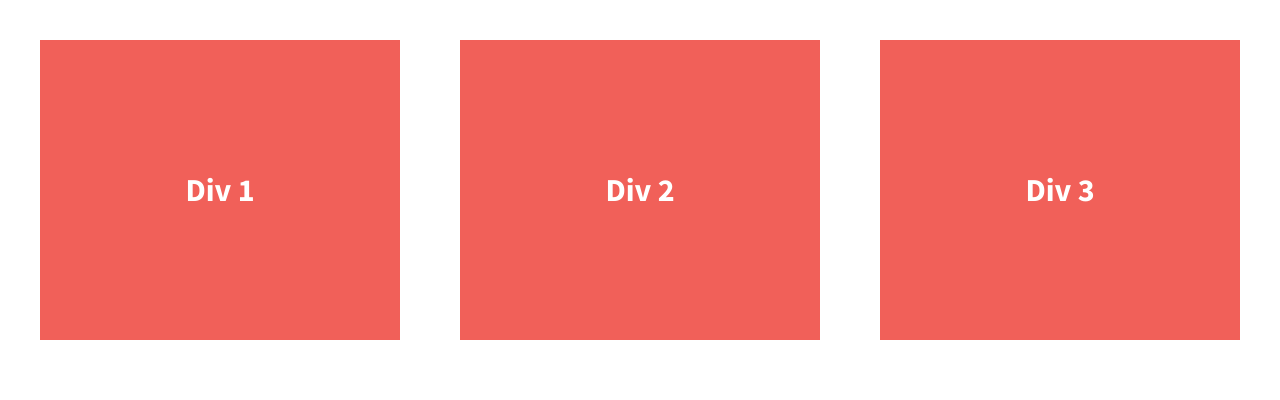
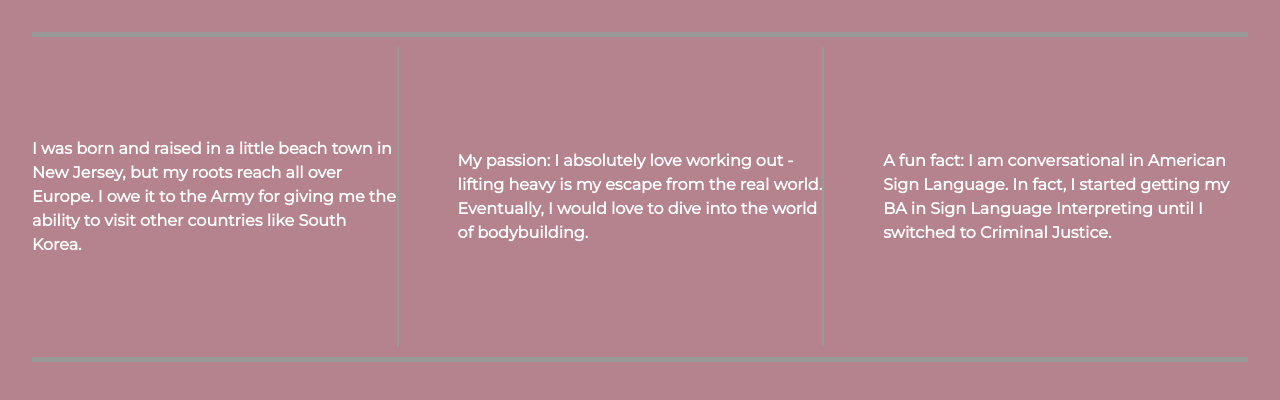
Before and after one commit to utleym/div-flexbox, a plain HTML site: page index.html in a window 1280 px wide. Drawn offline with nearby package versions, Linux system fonts and the light colour scheme.

Commit message:
Customized the infromation in each module and changed the colors

```diff
--- a/css/main.css
+++ b/css/main.css
@@ -97,14 +97,15 @@ textarea {
 
 
 html {
-  background-color: #fff;
+    background-color: #b5838d;
     height: 100%;
+    font-size: 16px;
 }
 
 body {
-  font-family: 'Source Sans Pro', sans-serif;
+    font-family: 'montserrat', sans-serif;
     padding: 2em;
-  font-size: 1.25em;
+    font-size: 1em;
     height: 100%;
 }
 
@@ -113,19 +114,30 @@ body {
     font-weight: 700;
     display: flex;
     justify-content: space-between;
+    border-top: #999 solid 5px;
+    border-bottom: #999 solid 5px;
+    padding-top: 10px;
+    padding-bottom: 10px;
 }
 
-.div-1, .div-2, .div-3 {
+.div-1,
+.div-2,
+.div-3 {
     /*give the divs a width of 30%, add display:flex, set justify-content and align-items to center*/
     color: #fff;
     line-height: 1.5em;
-  font-size: 1.6em;
-  background-color: #f16059;
+    font-size: 1em;
+    /*background-color: #f16059;*/
     height: 300px;
     display: flex;
     width: 30%;
     justify-content: center;
     align-items: center;
+}
+
+.div-1,
+.div-2 {
+    border-right: #999 solid 2px;
 }
 
 
@@ -197,8 +209,10 @@ body {
 
 .clearfix:before,
 .clearfix:after {
-    content: " "; /* 1 */
-    display: table; /* 2 */
+    content: " ";
+    /* 1 */
+    display: table;
+    /* 2 */
 }
 
 .clearfix:after {
@@ -225,11 +239,13 @@ body {
    ========================================================================== */
 
 @media print {
+
     *,
     *:before,
     *:after {
         background: transparent !important;
-        color: #000 !important; /* Black prints faster:
+        color: #000 !important;
+        /* Black prints faster:
                                    http://www.sanbeiji.com/archives/953 */
         box-shadow: none !important;
         text-shadow: none !important;
--- a/index.html
+++ b/index.html
@@ -1,5 +1,6 @@
 <!doctype html>
 <html class="no-js" lang="">
+
 <head>
     <meta charset="utf-8">
     <meta http-equiv="x-ua-compatible" content="ie=edge">
@@ -13,9 +14,11 @@
     <link rel="stylesheet" href="css/normalize.css">
     <link rel="stylesheet" href="css/main.css">
     <script src="js/vendor/modernizr-2.8.3.min.js"></script>
-        <link href='http://fonts.googleapis.com/css?family=Lora:700' rel='stylesheet' type='text/css'>
-        <link href='http://fonts.googleapis.com/css?family=Source+Sans+Pro:400,700' rel='stylesheet' type='text/css'>
+    <link rel="preconnect" href="https://fonts.googleapis.com">
+    <link rel="preconnect" href="https://fonts.gstatic.com" crossorigin>
+    <link href="https://fonts.googleapis.com/css2?family=Montserrat&display=swap" rel="stylesheet">
 </head>
+
 <body>
     <!--[if lt IE 8]>
             <p class="browserupgrade">You are using an <strong>outdated</strong> browser. Please <a href="http://browsehappy.com/">upgrade your browser</a> to improve your experience.</p>
@@ -23,13 +26,19 @@
 
     <section class="wrapper">
         <div class="div-1">
-                Div 1
+            <p>I was born and raised in a little beach town in New Jersey, but my roots reach all over Europe. I owe it
+                to the Army for giving me the ability to visit other countries like South Korea.
+            </p>
         </div>
         <div class="div-2">
-                Div 2
+            <p>My passion: I absolutely love working out - lifting heavy is my escape from the real world. Eventually, I
+                would love to dive into the world of bodybuilding.
+            </p>
         </div>
         <div class="div-3">
-                Div 3
+            <p>A fun fact: I am conversational in American Sign Language. In fact, I started getting my BA in Sign
+                Language Interpreting until I switched to Criminal Justice.
+            </p>
         </div>
     </section>
 
@@ -40,12 +49,15 @@
 
     <!-- Google Analytics: change UA-XXXXX-X to be your site's ID. -->
     <script>
-            (function(b,o,i,l,e,r){b.GoogleAnalyticsObject=l;b[l]||(b[l]=
-            function(){(b[l].q=b[l].q||[]).push(arguments)});b[l].l=+new Date;
-            e=o.createElement(i);r=o.getElementsByTagName(i)[0];
-            e.src='https://www.google-analytics.com/analytics.js';
-            r.parentNode.insertBefore(e,r)}(window,document,'script','ga'));
-            ga('create','UA-XXXXX-X','auto');ga('send','pageview');
+            (function (b, o, i, l, e, r) {
+                b.GoogleAnalyticsObject = l; b[l] || (b[l] =
+                    function () { (b[l].q = b[l].q || []).push(arguments) }); b[l].l = +new Date;
+                e = o.createElement(i); r = o.getElementsByTagName(i)[0];
+                e.src = 'https://www.google-analytics.com/analytics.js';
+                r.parentNode.insertBefore(e, r)
+            }(window, document, 'script', 'ga'));
+        ga('create', 'UA-XXXXX-X', 'auto'); ga('send', 'pageview');
     </script>
 </body>
+
 </html>
```
Lines whose indentation alone changed are shown as unchanged.
